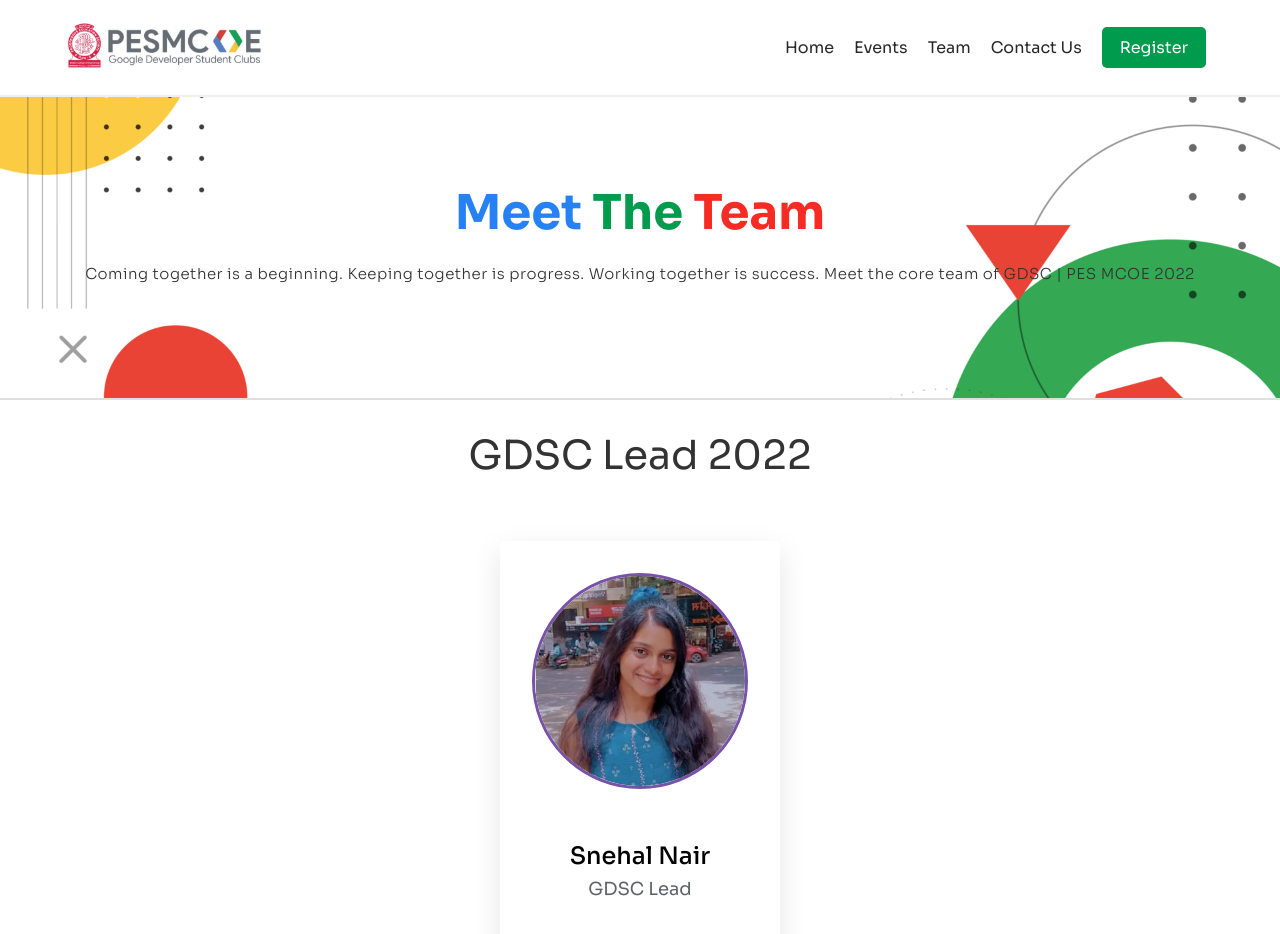
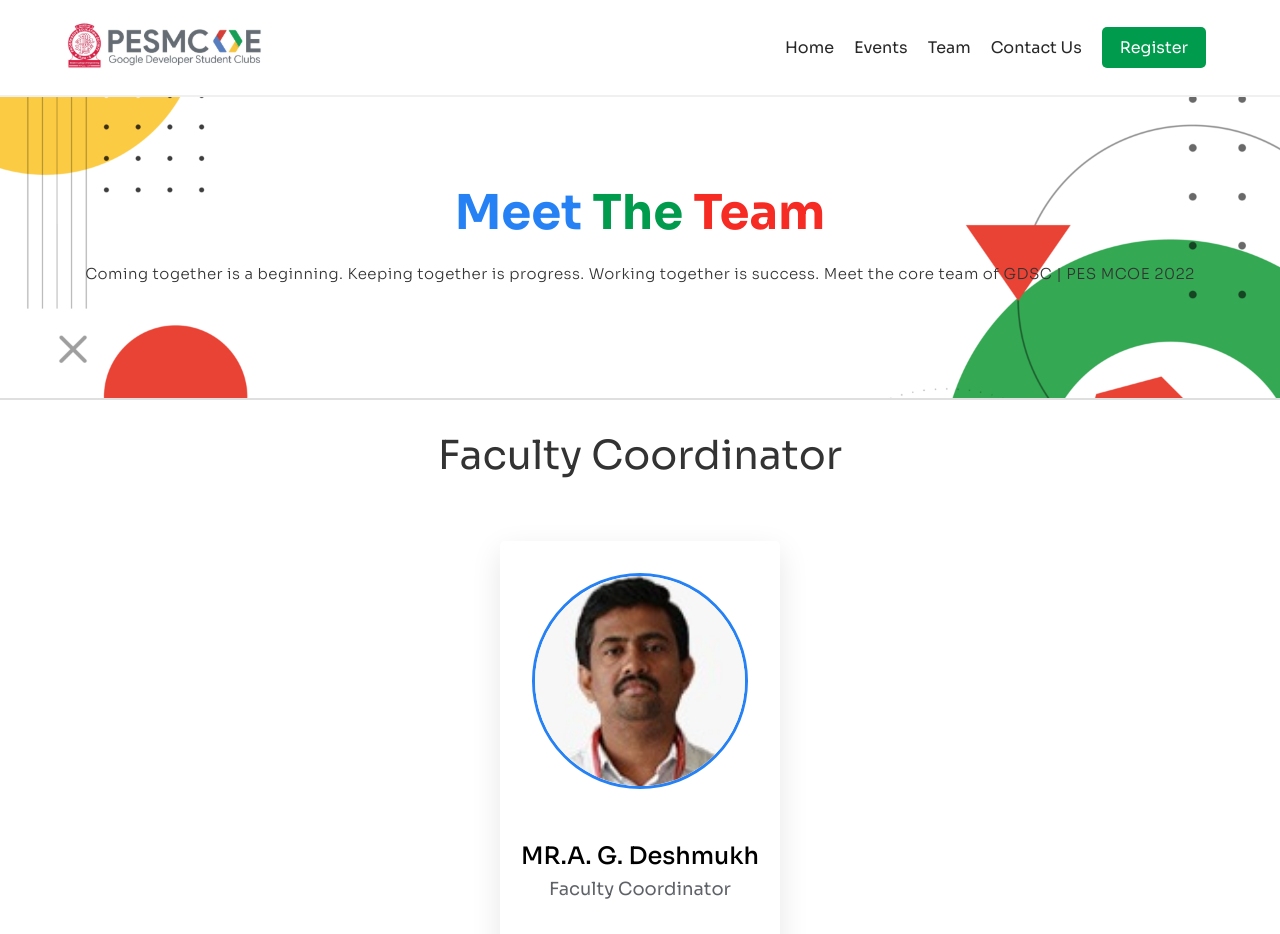
Before and after one commit to pruthvii09/gdsc-frontend, a React (Create React App) app: page /team in a window 1280 px wide. Shown: the top 934 px of the page. Built offline with nearby package versions, Linux system fonts and the light colour scheme.

Commit message:
after adding fac cor

```diff
--- a/src/Styles/pages/contact/Contact.module.css
+++ b/src/Styles/pages/contact/Contact.module.css
@@ -118,17 +118,23 @@
 
 @media (max-width: 950px) {
   .container {
-    width: 90%;
-    padding: 30px 40px 40px 35px;
+    width: 95%;
+    /* padding: 30px 40px 40px 35px; */
   }
   .container .content .right_side {
     width: 75%;
-    margin-left: 55px;
+    width: 100%;
+    /* margin-left: 55px; */
+  }
+
+  .main_div .container {
+    width: 95%;
+    padding: 30px 15px;
   }
 }
 @media (max-width: 820px) {
   .container {
-    margin: 40px 0;
+    /* margin: 40px 0; */
     height: 100%;
   }
   .container .content {
@@ -148,4 +154,11 @@
     width: 100%;
     margin-left: 0;
   }
+
+  .details {
+    margin-top: 15px;
+  }
+  .details .topic {
+    margin-bottom: 8px;
+  }
 }
--- a/src/pages/contact/index.js
+++ b/src/pages/contact/index.js
@@ -26,7 +26,10 @@ const index = () => {
                 <i className="bx bxs-location-plus"></i>
                 <div className={styles.topic}>Address</div>
                 <div className={styles.text_one}>PES MCOE</div>
-                <div className={styles.text_two}>Shivajinaagar Pune</div>
+                <div className={styles.text_two}>
+                  1186/A, Off J.M. Road, Shivajinagar, Pune, Maharashtra Pin-
+                  411005.
+                </div>
               </div>
               <div className={`${styles.phone} ${styles.details}`}>
                 <i className="bx bxl-instagram-alt"></i>
--- a/src/pages/team/index.js
+++ b/src/pages/team/index.js
@@ -4,6 +4,18 @@ import TeamMember from '../../Components/team/TeamMember';
 import styles from '../../Styles/pages/team/Team.module.css';
 
 const index = () => {
+  const facultycoordinator = [
+    {
+      image: '/images/team/faculty-cor.png',
+      name: 'MR.A. G. Deshmukh',
+      position: 'Faculty Coordinator',
+      linkedin: '',
+      github: '',
+      twitter: '',
+      class: 'card1',
+    },
+  ];
+
   const lead = [
     {
       image: '/images/team/1.png',
@@ -174,6 +186,15 @@ const index = () => {
       </Header>
 
       <div className={styles.team_container}>
+        <h2>Faculty Coordinator</h2>
+        <div className={styles.team_members}>
+          {facultycoordinator?.map((ld) => (
+            <TeamMember member={ld} key={ld.name} />
+          ))}
+        </div>
+
+        <div className={styles.horizontal_row}></div>
+
         <h2>GDSC Lead 2022</h2>
         <div className={styles.team_members}>
           {lead?.map((ld) => (
```
Also changed, not shown: public/images/team/faculty-cor.png (added).
